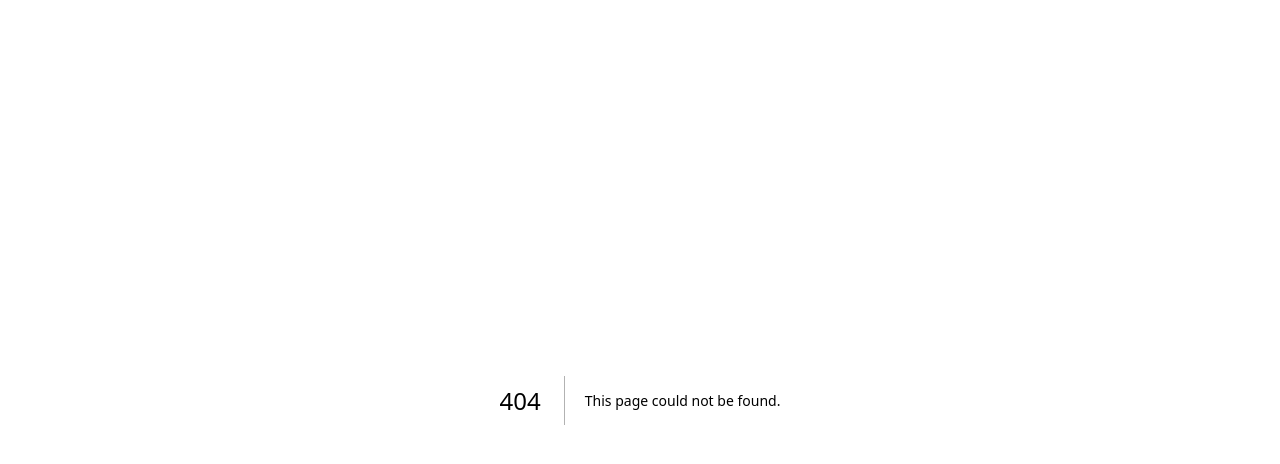
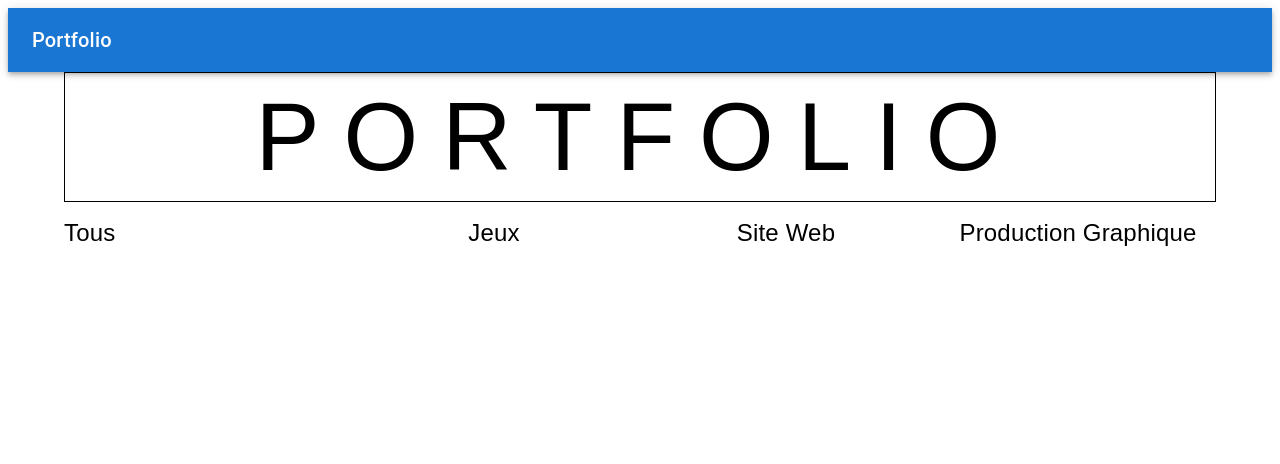
Before and after one commit to Matthisphan/Next_Portfolio, a Next.js app: page /Projet in a window 1280 px wide. Before the commit this address had no page. Shown: the top 464 px of the page. Built offline with nearby package versions, Linux system fonts and the light colour scheme.

Commit message:
page projet

```diff
--- /dev/null
+++ b/src/app/Projet/page.tsx
@@ -0,0 +1,90 @@
+'use client';
+
+import React from 'react';
+
+import Layout from '@/layout';
+
+import Page from '@/components/Page';
+
+import { Grid, Typography, Card, CardMedia, Box, Button } from '@mui/material';
+
+const Projet = () => {
+	return (
+		<Layout>
+			<Page title='Projet'>
+				<Grid container spacing={2}>
+					<Grid item xs={12} lg={12} >
+						<Typography textAlign='center' variant='h1' fontFamily='fantasy'
+							sx={{
+								letterSpacing: '3vh',
+								border: 'solid black 1px',
+								padding: '1vh'
+							}}
+						>
+							PORTFOLIO
+						</Typography>
+					</Grid>
+
+					<Grid item xs={3} lg={3}>
+					<Typography textAlign='center' variant='h4' fontFamily='fantasy'
+							sx={{
+								width: '3vh',
+								fontSize: '3vh',
+								'&:hover': {
+                                    color: '#3E77B6',
+                                    cursor: 'pointer',
+								}
+							}}
+						>
+							Tous
+						</Typography>
+					</Grid>
+
+					<Grid item xs={3} lg={3}>
+					<Typography textAlign='center' variant='h4' fontFamily='fantasy'
+							sx={{
+								fontSize : '3vh',
+								'&:hover': {
+                                    color: '#3E77B6',
+                                    cursor: 'pointer',
+								}
+							}}
+						>
+							Jeux
+						</Typography>
+					</Grid>
+
+					<Grid item xs={3} lg={3} >
+						<Typography textAlign='center' variant='h4' fontFamily='fantasy'
+							sx={{
+								fontSize : '3vh',
+								'&:hover': {
+                                    color: '#3E77B6',
+                                    cursor: 'pointer',
+								}
+							}}
+						>
+							Site Web
+						</Typography>
+					</Grid>
+
+					<Grid item xs={3} lg={3} >
+						<Typography textAlign='center' variant='h4' fontFamily='fantasy'
+							sx={{
+								fontSize : '3vh',
+								'&:hover': {
+                                    color: '#3E77B6',
+                                    cursor: 'pointer',
+								}
+							}}
+						>
+							Production Graphique
+						</Typography>
+					</Grid>
+				</Grid>
+			</Page>
+		</Layout>
+	);
+};
+
+export default Projet;
```
Also changed, not shown: src/app/page.tsx (+2 -7 lines).
